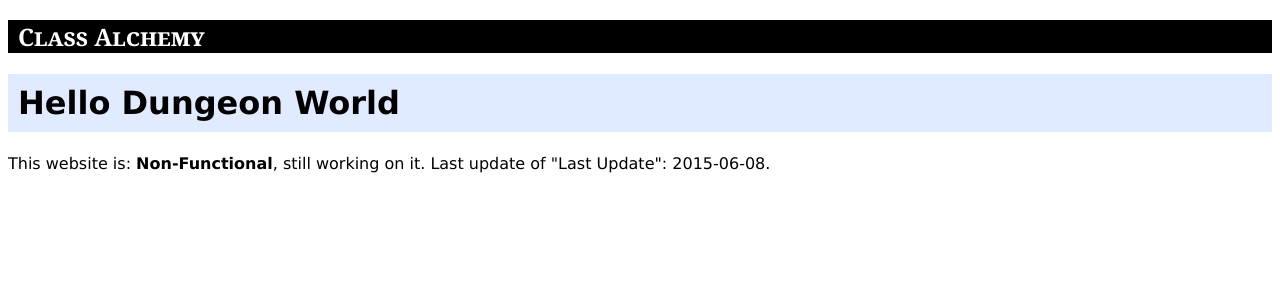
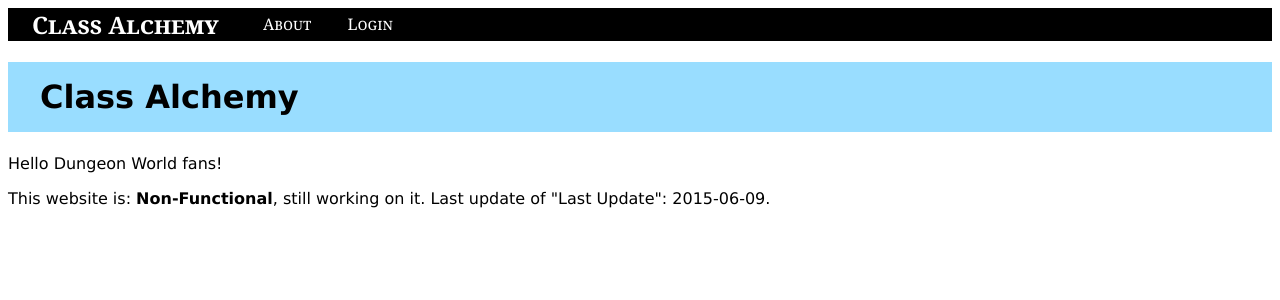
Before and after one commit to renoc/personal-classalchemy, a Django app: template templates/home.html in a window 1280 px wide. Shown: the top 300 px of the page. Run offline with Django 3.2, Linux system fonts and the light colour scheme; the template is opened without the code that fills it, so the values that code supplies are empty.

Commit message:
Streamline Templates

```diff
--- a/nav/urls.py
+++ b/nav/urls.py
@@ -6,4 +6,5 @@
 
 urlpatterns = [
     url(r'^($|index)', views.Home.as_view()),
+    url(r'^about', views.About.as_view()),
 ] + accounts_urls.urlpatterns
--- a/nav/views.py
+++ b/nav/views.py
@@ -1,5 +1,10 @@
 from django.shortcuts import render
 from django.views.generic.base import TemplateView
 
+
+class About (TemplateView):
+    template_name = 'about.html'
+
+
 class Home (TemplateView):
     template_name = 'home.html'
--- a/static/base.css
+++ b/static/base.css
@@ -4,25 +4,30 @@
     font-family: Georgia, serif;
     font-variant: small-caps;
 }
-.hpad { padding: 0px 10px; }
-.dpad { padding: 10px; }
+.header a {
+    color:inherit;
+    text-decoration:none;
+}
+.header span {
+    padding: 0em 1em;
+    vertical-align: 16%;
+}
+
+.hpad {
+    display: inline-block;
+    margin: 0em;
+    padding: 0em 1em;
+ }
+.dpad { padding: 1em; }
 body { font-family: Verdana, sans-serif; }
-h1 { font-size: xx-large; }
-h2 { font-size: x-large; }
+h1 {
+    font-size: xx-large;
+    padding: 0.5em 1em;
+}
+h2 {
+    font-size: x-large;
+}
 
-// Imported from django example files
-body>div { border-bottom:1px solid #ddd; }
-h3 { margin:1em 0 .5em 0; }
-h4 { margin:0 0 .5em 0; font-weight: normal; }
-table { border:1px solid #ccc; border-collapse: collapse; width:100%; background:white; }
-tbody td, tbody th { vertical-align:top; padding:2px 3px; }
-thead th {
-    padding:1px 6px 1px 3px; background:#fefefe; text-align:left;
-    font-weight:normal; font-size:11px; border:1px solid #ddd;
+.h1 {
+    background: #9DF;
 }
-tbody th { width:12em; text-align:right; color:#666; padding-right:.5em; }
-#summary { background: #e0ebff; }
-#summary h2 { font-weight: normal; color: #666; }
-#explanation { background:#eee; }
-#instructions { background:#f6f6f6; }
-#summary table { border:none; background:transparent; }
--- /dev/null
+++ b/templates/base.html
@@ -0,0 +1,21 @@
+{% load staticfiles %}
+<!DOCTYPE html>
+<html lang="en"><head>
+    <meta http-equiv="content-type" content="text/html; charset=utf-8">
+    {% block html-head %}
+    <title>Class Alchemy</title>
+    {% endblock html-head %}
+    <link rel="stylesheet" type="text/css" href="{% static "base.css" %}">
+</head><body>
+
+<div class="header">
+    <h2 class="hpad"><a href="/">Class Alchemy</a></h2>
+    <span><a href="/about">About</a></span>
+    <span><a href="/login">Login</a></span>
+</div>
+<div class="h1">
+    <h1>{% block h1 %}Hello Dungeon World{% endblock h1 %}</h1>
+</div>
+{% block content %}
+{% endblock content %}
+</body></html>
--- a/templates/home.html
+++ b/templates/home.html
@@ -1,20 +1,16 @@
-{% load staticfiles %}
-<!DOCTYPE html>
-<html lang="en"><head>
-    <meta http-equiv="content-type" content="text/html; charset=utf-8">
-    <link rel="canonical" href="http://classalchemy.pythonanywhere.com/" />
-    <title>Class Alchemy</title>
-    <link rel="stylesheet" type="text/css" href="{% static "base.css" %}">
-</head><body>
+{% extends 'base.html' %}
 
-<div class="header">
-    <h2 class="hpad">Class Alchemy</h2>
-</div>
-<div id="summary">
-    <h1 class="dpad">Hello Dungeon World</h1>
-</div>
+    {% block html-head %}
+        <link rel="canonical" href="http://classalchemy.pythonanywhere.com/" />
+        <title>Class Alchemy Homepage</title>
+    {% endblock html-head %}
+    {% block h1 %}Class Alchemy{% endblock h1 %}
+
+{% block content %}
 <p>
-This website is: <b>Non-Functional</b>, still working on it. Last update of "Last Update": 2015-06-08.
+    Hello Dungeon World fans!
 </p>
-
-</body></html>
+<p>
+    This website is: <b>Non-Functional</b>, still working on it. Last update of "Last Update": 2015-06-09.
+</p>
+{% endblock content %}
```
Also changed, not shown: templates/about.html (added, +13 -0 lines), templates/login.html (+9 -15 lines).
